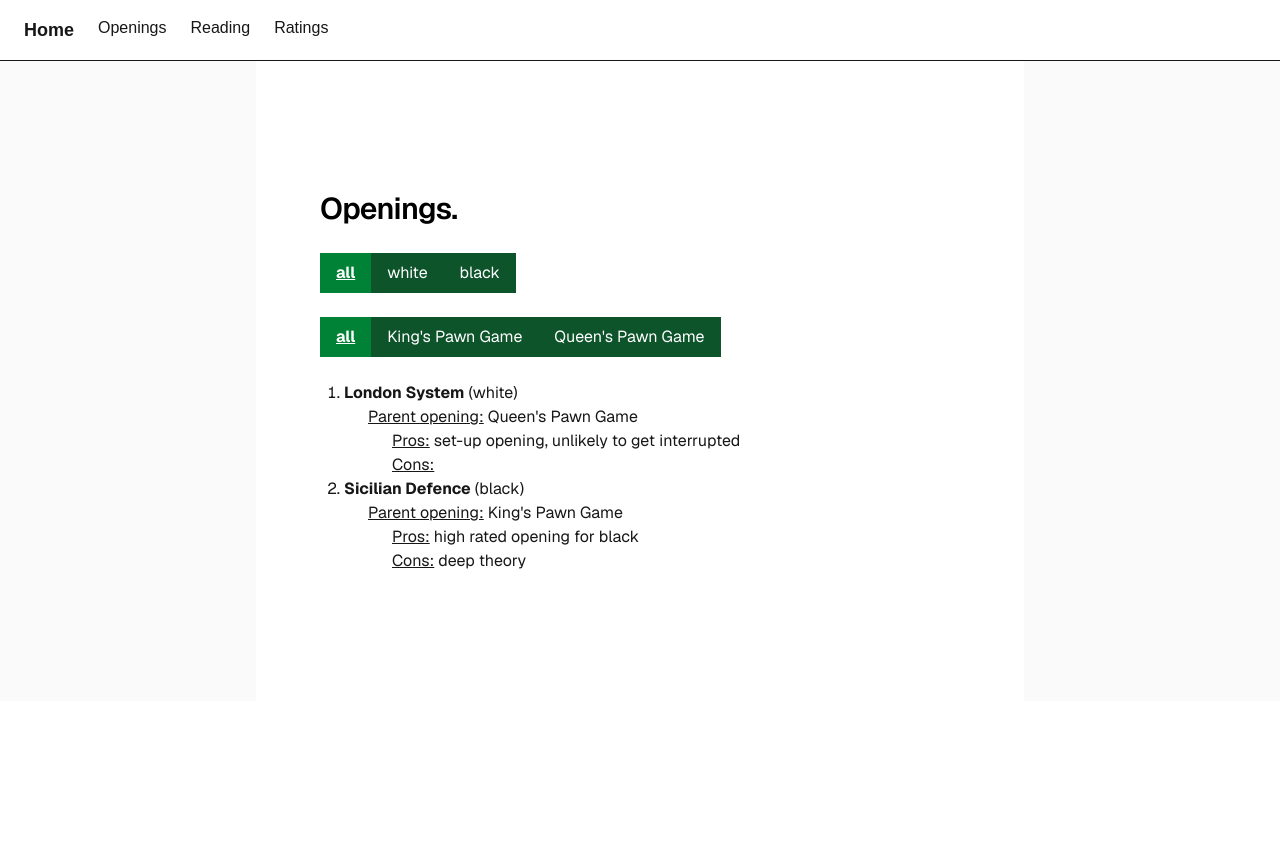
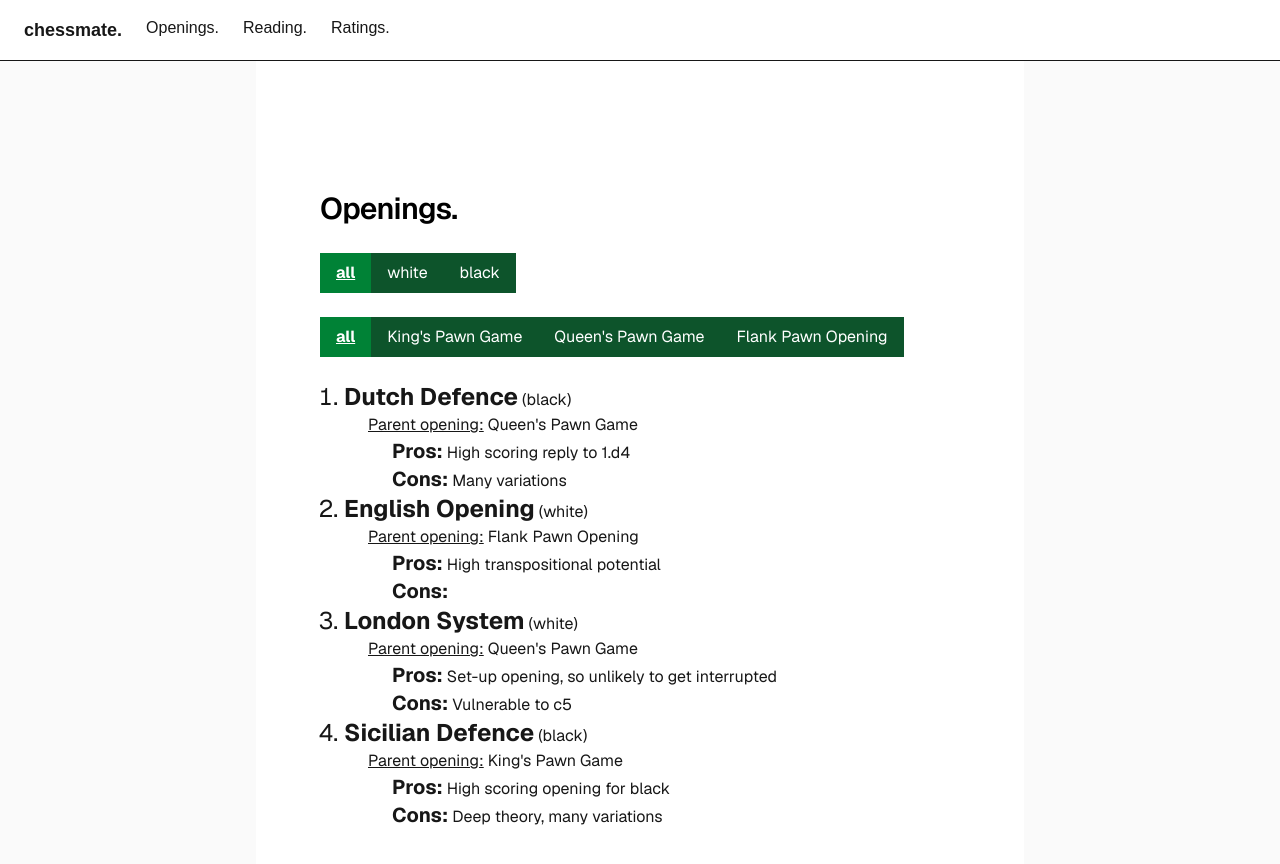
Before and after one commit to janarthduraisingham/chess, a Next.js app: page /openings in a window 1280 px wide. Shown: the top 864 px of the page. Before the commit the page ends 800 px from the top, so only its background shows below. Built offline with nearby package versions, Linux system fonts and the light colour scheme.

Commit message:
Feature/009 more openings (#18)
* reformat openings text

* format homepage

* format homepage

* add dutch defence and reformat home page and navbar

* update openings data

```diff
--- a/app/openings/page.tsx
+++ b/app/openings/page.tsx
@@ -5,8 +5,8 @@ import { Opening, openings } from '@/lib/openings';
 type FilterColour = Opening['colour'] | 'all';
 const filterColours = ['all', 'white', 'black'] as const;
 
-type FilterParent = Opening['parent'] | 'all';
-const filterParents = ['all', 'King\'s Pawn Game', 'Queen\'s Pawn Game'] as const;
+type FilterParent = Opening['parent'];
+const filterParents = ['all', 'King\'s Pawn Game', 'Queen\'s Pawn Game', 'Flank Pawn Opening'] as const;
 
 export default function Openings() {
 
@@ -52,15 +52,15 @@ export default function Openings() {
               ))
             }
           </div>
-          <ol className="list-decimal ml-6">
+          <ol className="list-decimal ml-6 marker:text-2xl text:base">
             {filtered.map(o => (
               <li key={o.id}>
-                <span className='font-bold'>{o.name}</span> ({o.colour})
+                <span className='font-bold text-2xl'>{o.name}</span> ({o.colour})
                 <div className='ml-6'>
                   <div><span className='underline'>Parent opening:</span> {o.parent}</div>
                   <div className='ml-6'>
-                    <span className='underline'>Pros:</span> {o.notes.pros} <br />
-                    <span className='underline'>Cons:</span> {o.notes.cons}
+                    <span className='font-bold text-xl'>Pros:</span> {o.notes.pros} <br />
+                    <span className='font-bold text-xl'>Cons:</span> {o.notes.cons}
                   </div>
                 </div>
               </li>
--- a/app/page.tsx
+++ b/app/page.tsx
@@ -13,42 +13,21 @@ export default function Home() {
           priority
         />
         <div className="flex flex-col items-center gap-6 text-center sm:items-start sm:text-left">
-          <h1 className="max-w-xs text-3xl font-semibold leading-10 tracking-tight text-black dark:text-zinc-50">
-            Welcome. Your move.
+          <h1 className="max-w-md text-3xl font-semibold leading-10 tracking-tight text-black dark:text-zinc-50">
+            Welcome to chessmate <br /> <span className='font-bold text-4xl'>Your move.</span>
           </h1>
           <p className="max-w-md text-lg leading-8 text-zinc-600 dark:text-zinc-400">
             Janarth Duraisingham {" "} <br />
-            <a
-              href="https://github.com/janarthduraisingham/chess"
-              className="font-medium text-zinc-950 dark:text-zinc-50"
-            >
-              Source code
-            </a>
           </p>
         </div>
         <div className="flex flex-col gap-4 text-base font-medium sm:flex-row">
           <a
-            className="flex h-12 w-full items-center justify-center gap-2 rounded-full bg-foreground px-5 text-background transition-colors hover:bg-[#383838] dark:hover:bg-[#ccc] md:w-[158px]"
-            href="https://vercel.com/new?utm_source=create-next-app&utm_medium=appdir-template-tw&utm_campaign=create-next-app"
+            className="flex h-12 w-full items-center justify-center border border-solid border-black/[.08] px-5 transition-colors hover:border-transparent hover:bg-black/[.04] dark:border-white/[.145] dark:hover:bg-[#1a1a1a] md:w-[158px]"
+            href="https://github.com/janarthduraisingham/chess"
             target="_blank"
             rel="noopener noreferrer"
           >
-            <Image
-              className="dark:invert"
-              src="/vercel.svg"
-              alt="Vercel logomark"
-              width={16}
-              height={16}
-            />
-            Deploy Now
-          </a>
-          <a
-            className="flex h-12 w-full items-center justify-center rounded-full border border-solid border-black/[.08] px-5 transition-colors hover:border-transparent hover:bg-black/[.04] dark:border-white/[.145] dark:hover:bg-[#1a1a1a] md:w-[158px]"
-            href="https://nextjs.org/docs?utm_source=create-next-app&utm_medium=appdir-template-tw&utm_campaign=create-next-app"
-            target="_blank"
-            rel="noopener noreferrer"
-          >
-            Documentation
+            Source code
           </a>
         </div>
       </main>
--- a/components/Navbar.tsx
+++ b/components/Navbar.tsx
@@ -4,10 +4,10 @@ export default function Navbar() {
     return(
         <nav className='flex items-center justify-between px-6 py-4 border-b'>
             <div className='flex gap-6'>
-                <Link href='/' className='font-bold text-lg'>Home</Link>
-                <Link href='/openings'>Openings</Link>
-                <Link href='/reading'>Reading</Link>
-                <Link href='/ratings'>Ratings</Link>
+                <Link href='/' className='font-bold text-lg'>chessmate.</Link>
+                <Link href='/openings'>Openings.</Link>
+                <Link href='/reading'>Reading.</Link>
+                <Link href='/ratings'>Ratings.</Link>
             </div>
         </nav>
     )
--- a/data/openings.json
+++ b/data/openings.json
@@ -4,8 +4,8 @@
         "name": "Sicilian Defence",
         "colour": "black",
         "parent": "King's Pawn Game",
-        "notes": {"pros": "high rated opening for black",
-                  "cons": "deep theory"}
+        "notes": {"pros": "High scoring opening for black",
+                  "cons": "Deep theory, many variations"}
     },
 
     {
@@ -13,7 +13,25 @@
         "name": "London System",
         "colour": "white",
         "parent": "Queen's Pawn Game",
-        "notes": {"pros": "set-up opening, unlikely to get interrupted",
+        "notes": {"pros": "Set-up opening, so unlikely to get interrupted",
+                  "cons": "Vulnerable to c5"}
+    },
+
+    {
+        "id": "english-opening",
+        "name": "English Opening",
+        "colour": "white",
+        "parent": "Flank Pawn Opening",
+        "notes": {"pros": "High transpositional potential",
                   "cons": null}
+    },
+
+    {
+        "id": "dutch-defence",
+        "name": "Dutch Defence",
+        "colour": "black",
+        "parent": "Queen's Pawn Game",
+        "notes": {"pros": "High scoring reply to 1.d4",
+                  "cons": "Many variations"}
     }
 ]
```
